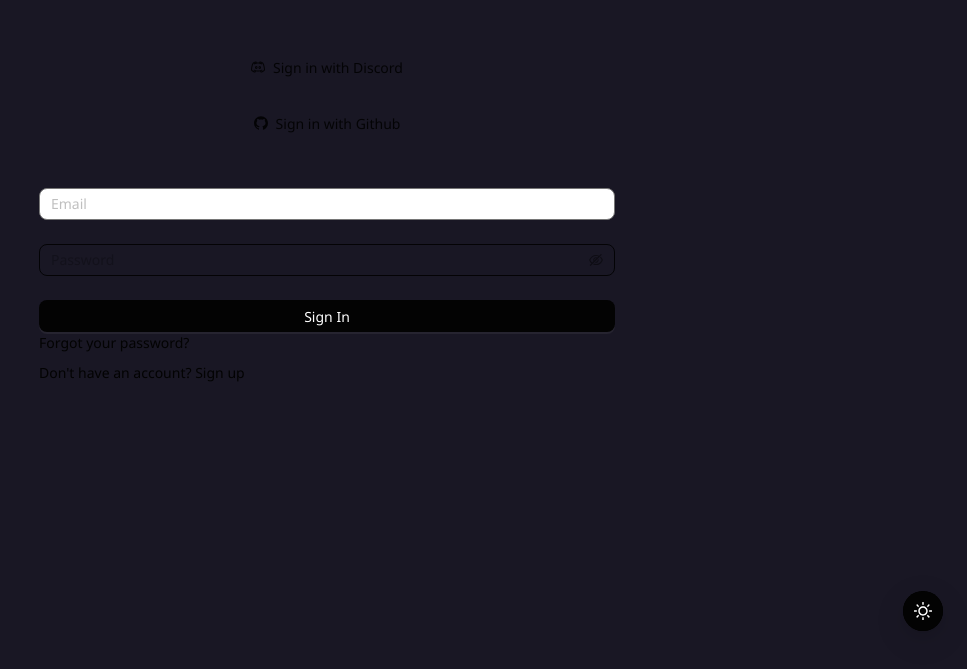
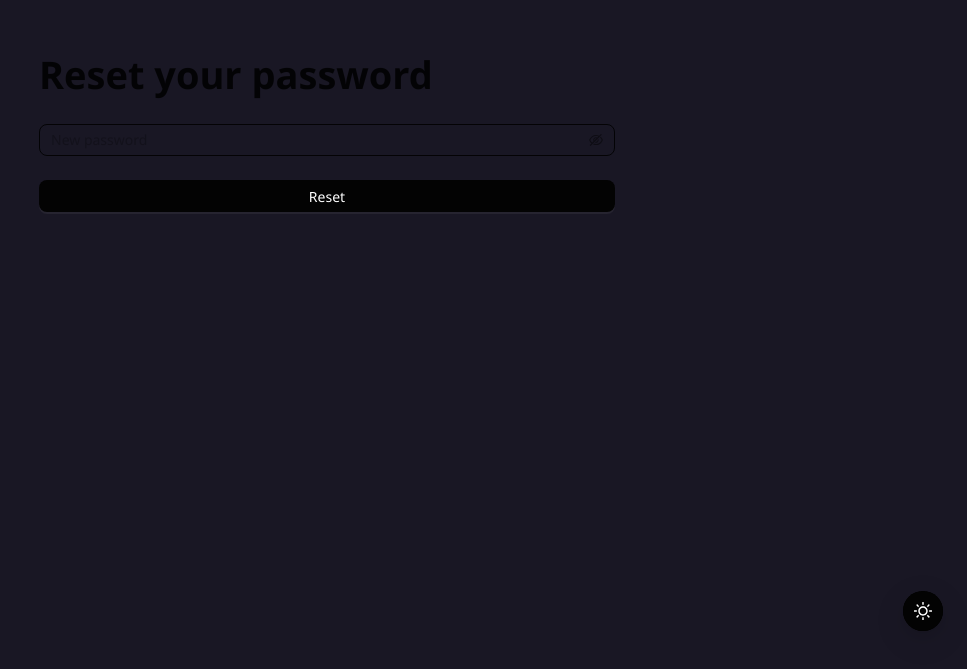
Before and after one commit to Cragon2409/binks_unihack_2025, a React (Vite) app: page /auth in a window 1280 px wide. Shown: the part 121-790 px from the top of the page, without its empty margins (313-1280 px from the left). Built offline with nearby package versions, Linux system fonts and the light colour scheme; what @rose-pine/palette would draw is missing.

Commit message:
Improving login page

```diff
--- a/src/App.tsx
+++ b/src/App.tsx
@@ -4,20 +4,21 @@ import { Routes, Route } from 'react-router-dom';
 
 import { supabase } from './API/supabase';
 
-import AppLayout from './components/Layout/AppLayout'
-import ThemeProvider from './components/ThemeProvider/ThemeProvider'
+import AppLayout from './components/Layout/AppLayout';
+import LoginLayout from './components/Layout/LoginLayout';
+import ThemeProvider from './components/ThemeProvider/ThemeProvider';
 import Dashboard from './pages/Dashboard/Dashboard';
 import Courses from './pages/Courses/Courses';
 import Timetable from './pages/Timetable/Timetable';
 import Login from './pages/Login/Login';
-import LoginLayout from './components/Layout/LoginLayout'
+import PasswordReset from './pages/PasswordReset/PasswordReset';
 
-import { useAppDispatch, useAppSelector } from './API/hooks'
-import { fetchCourses } from './API/coursesSlice'
+
+import { useAppDispatch, useAppSelector } from './API/hooks';
+import { fetchCourses } from './API/coursesSlice';
 import { setSession } from './API/sessionSlice';
 
-import './App.css'
-
+import './App.css';
 
 function App() {
   const courses = useAppSelector(( state ) => state.courses.courses)
@@ -68,6 +69,7 @@ function App() {
           :
           (
             <Route path="/*" element={<LoginLayout />}>
+              <Route path="auth" element={<PasswordReset supabase={supabase} />} />
               <Route path="*" element={<Login supabase={supabase} />} />
             </Route>
           )
--- a/src/components/Layout/HeaderContent.tsx
+++ b/src/components/Layout/HeaderContent.tsx
@@ -1,4 +1,5 @@
 import { useState, useEffect } from 'react';
+import { useNavigate } from 'react-router-dom';
 import {
   Flex,
   Typography,
@@ -19,11 +20,19 @@ const { Text, Link } = Typography;
 
 type MenuItem = Required<MenuProps>['items'][number];
 
+export default function HeaderContent() {
+  const session = useAppSelector(( state : any ) => state.session.session)
+  const [selectedKey, setSelectedKey] = useState<number>(
+    Number(localStorage.getItem('selectedKey')) || 1
+  );
+  const [isModalOpen, setIsModalOpen] = useState(false);
+  const navigate = useNavigate();
+
   const items: MenuItem[] = [
     {
       key: 1,
       label: (
-      <Link href="/" rel="noopener noreferrer">
+        <Link href='/' onClick={() => navigate('/')}>
           Dashboard
         </Link>
       )
@@ -31,7 +40,7 @@ const items: MenuItem[] = [
     {
       key: 2,
       label: (
-      <Link href="/courses" rel="noopener noreferrer">
+        <Link href="/courses" onClick={() => navigate('/courses')}>
           Courses
         </Link>
       )
@@ -39,19 +48,12 @@ const items: MenuItem[] = [
     {
       key: 3,
       label: (
-      <Link href="/timetable" rel="noopener noreferrer">
+        <Link href="/timetable" onClick={() => navigate('/timetable')}>
           Timetable
         </Link>
       )
     }
   ];
-
-export default function HeaderContent() {
-  const session = useAppSelector(( state : any ) => state.session.session)
-  const [selectedKey, setSelectedKey] = useState<number>(
-    Number(localStorage.getItem('selectedKey')) || 1
-  );
-  const [isModalOpen, setIsModalOpen] = useState(false);
 
   useEffect(() => {
     localStorage.setItem('selectedKey', selectedKey.toString())
@@ -89,9 +91,11 @@ export default function HeaderContent() {
         }}
         href="/"
         rel="noopener noreferrer"
-        onClick={() => setSelectedKey(1)}
+        onClick={() => {
+          setSelectedKey(1);
+          navigate('/');
+        }}
         strong
-
       >
         Unitrack.
       </Link>
--- a/src/pages/Login/Login.tsx
+++ b/src/pages/Login/Login.tsx
@@ -6,6 +6,7 @@ import {
   Input,
   Typography,
   Divider,
+  Modal,
   message
 } from 'antd';
 
@@ -13,25 +14,30 @@ import { GithubOutlined, DiscordOutlined } from '@ant-design/icons';
 
 import { LoginProps } from '../../common/Types';
 
-const { Link } = Typography;
+const { Title, Link } = Typography;
 
 export default function Login({ supabase }: LoginProps) {
   const [email, setEmail] = useState('');
   const [password, setPassword] = useState('');
-  const [loading, setLoading] = useState(false);
+  const [signInLoading, setSignInLoading] = useState(false);
+  const [signUpLoading, setSignUpLoading] = useState(false);
+  const [passwordResetLoading, setPasswordResetLoading] = useState(false);
+  const [socialLoading, setSocialLoading] = useState(false);
   const [passwordVisible, setPasswordVisible] = useState(false);
   const [messageApi, contextHolder] = message.useMessage();
+  const [isModalOpen, setIsModalOpen] = useState(false);
 
   // Email sign in
   const handleEmailSignIn = async () => {
-    setLoading(true);
+    setSignInLoading(true);
 
     const { error } = await supabase.auth.signInWithPassword({
       email,
       password,
     });
 
-    setLoading(false);
+    setSignInLoading(false);
+
     if (error) {
       showError(error.message);
     }
@@ -39,43 +45,49 @@ export default function Login({ supabase }: LoginProps) {
 
   // Email sign up
   const handleEmailSignUp = async () => {
-    setLoading(true);
+    setSignUpLoading(true);
 
     const { error } = await supabase.auth.signUp({
       email,
       password,
     });
 
-    setLoading(false);
+    setSignUpLoading(false);
+
     if (error) {
       showError(error.message);
+    }
+    else {
+      showSuccess('Confirmation email sent');
     }
   };
 
   // Email password reset
   const handleEmailPasswordReset = async () => {
-    setLoading(true);
+    setPasswordResetLoading(true);
 
     const { error } = await supabase.auth.resetPasswordForEmail(email);
 
-    setLoading(false);
+    setPasswordResetLoading(false);
+
     if (error) {
       showError(error.message);
     }
     else {
-      showPasswordReset();
+      showSuccess('Password reset link sent to email address');
     }
   }
 
   // OAuth sign in (GitHub and Discord)
   const handleOAuthSignIn = async (provider: 'github' | 'discord') => {
-    setLoading(true);
+    setSocialLoading(true);
 
     const { error } = await supabase.auth.signInWithOAuth({
       provider,
     });
 
-    setLoading(false);
+    setSocialLoading(false);
+
     if (error) {
       showError(error.message);
     }
@@ -88,25 +100,28 @@ export default function Login({ supabase }: LoginProps) {
     })
   }
 
-  const showPasswordReset = () => {
+  const showSuccess = (message: string) => {
     messageApi.open({
       type: 'success',
-      content: 'Password reset link sent to email address'
+      content: message
     })
   }
 
   return (
-    <Flex vertical gap="smanonell">
+    <Flex vertical gap="small">
+      <Title>Unitrack</Title>
       <Flex vertical gap="large">
         <Button
           onClick={() => handleOAuthSignIn('discord')}
           icon={<DiscordOutlined />}
+          loading={socialLoading}
         >
           Sign in with Discord
         </Button>
         <Button
           onClick={() => handleOAuthSignIn('github')}
           icon={<GithubOutlined />}
+          loading={socialLoading}
         >
           Sign in with Github
         </Button>
@@ -124,30 +139,52 @@ export default function Login({ supabase }: LoginProps) {
           visibilityToggle={{ visible: passwordVisible, onVisibleChange: setPasswordVisible }}
           onChange={(e) => setPassword(e.target.value)}
         />
+        <Flex gap="large">
           <Button
+            style={{width: "100%"}}
             type="primary"
             onClick={() => handleEmailSignIn()}
-          loading={loading}
+            loading={signInLoading}
           >
-          Sign In
+            Sign in
+          </Button>
+          <Button
+            style={{width: "100%"}}
+            onClick={() => handleEmailSignUp()}
+            loading={signUpLoading}
+          >
+            Sign up
           </Button>
         </Flex>
+      </Flex>
 
-
-      <Flex vertical gap="small">
       <Link
-          onClick={handleEmailPasswordReset}
-          disabled={loading}
+          onClick={() => setIsModalOpen(true)}
         >
           Forgot your password?
         </Link>
-        <Link
-          onClick={handleEmailSignUp}
-          disabled={loading}
+
+      <Modal
+        title="Reset password"
+        open={isModalOpen}
+        onOk={handleEmailPasswordReset}
+        onCancel={() => setIsModalOpen(false)}
+        footer={[
+          <Button
+            key="submit"
+            type="primary"
+            onClick={handleEmailPasswordReset}
+            loading={passwordResetLoading}
           >
-          Don't have an account? Sign up
-        </Link>
-      </Flex>
+            Reset password
+          </Button>,
+        ]}
+      >
+        <Input
+          placeholder="Email"
+          onChange={(e) => setEmail(e.target.value)}
+        />
+      </Modal>
 
       {contextHolder}
     </Flex>
--- /dev/null
+++ b/src/pages/PasswordReset/PasswordReset.tsx
@@ -0,0 +1,73 @@
+import { useState } from 'react';
+import { useNavigate } from 'react-router-dom';
+import {
+  Flex,
+  Button,
+  Input,
+  Typography,
+  message
+} from 'antd';
+
+import { LoginProps } from '../../common/Types';
+
+const { Title } = Typography;
+
+export default function PasswordReset({ supabase }: LoginProps) {
+  const [password, setPassword] = useState('');
+  const [passwordResetLoading, setPasswordResetLoading] = useState(false);
+  const [passwordVisible, setPasswordVisible] = useState(false);
+  const [messageApi, contextHolder] = message.useMessage();
+
+  const navigate = useNavigate();
+
+  const handlePasswordReset = async () => {
+    setPasswordResetLoading(true);
+
+    const { error } = await supabase.auth.updateUser({
+      password: password
+    })
+
+    if (error) {
+      showError(error.message);
+    } else {
+      showSuccess('Password reset');
+      navigate('/login');
+    }
+  }
+
+  const showError = (message: string) => {
+    messageApi.open({
+      type: 'error',
+      content: message
+    })
+  }
+
+  const showSuccess = (message: string) => {
+    messageApi.open({
+      type: 'success',
+      content: message
+    })
+  }
+
+  return (
+    <Flex vertical gap="small">
+      <Title>Reset your password</Title>
+      <Flex vertical gap="large">
+        <Input.Password
+          placeholder="New password"
+          visibilityToggle={{ visible: passwordVisible, onVisibleChange: setPasswordVisible }}
+          onChange={(e) => setPassword(e.target.value)}
+        />
+        <Button
+          type="primary"
+          onClick={() => handlePasswordReset}
+          loading={passwordResetLoading}
+        >
+          Reset
+        </Button>
+      </Flex>
+
+      {contextHolder}
+    </Flex>
+  );
+};
```
Lines whose indentation alone changed are shown as unchanged.
